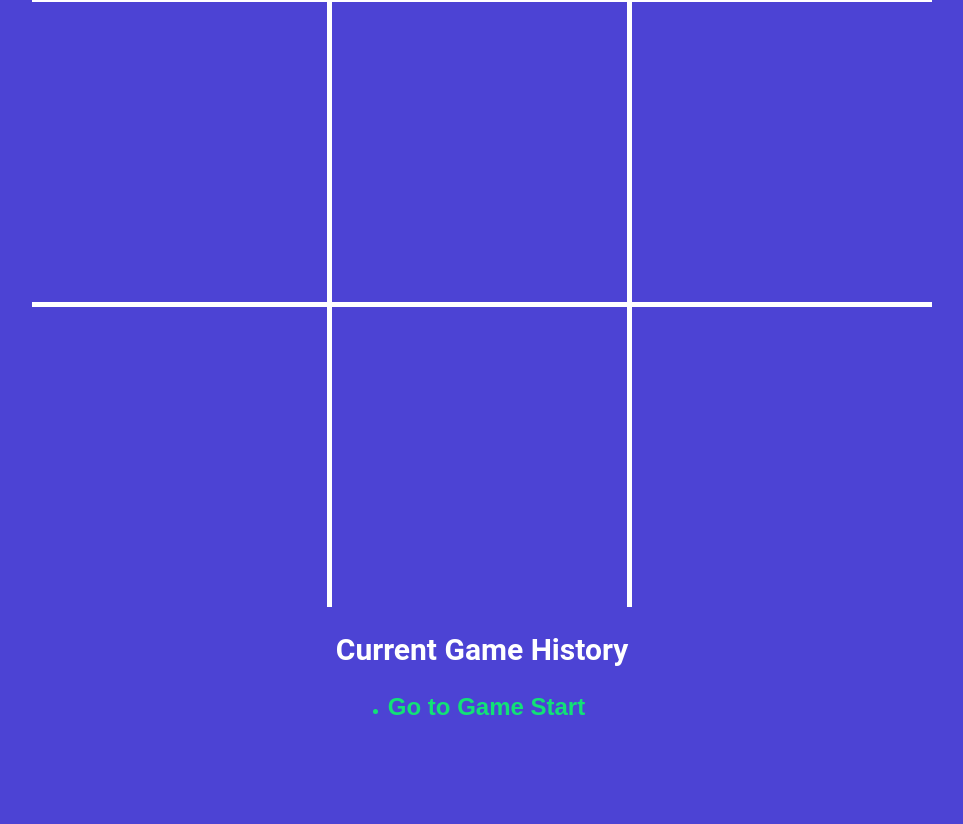
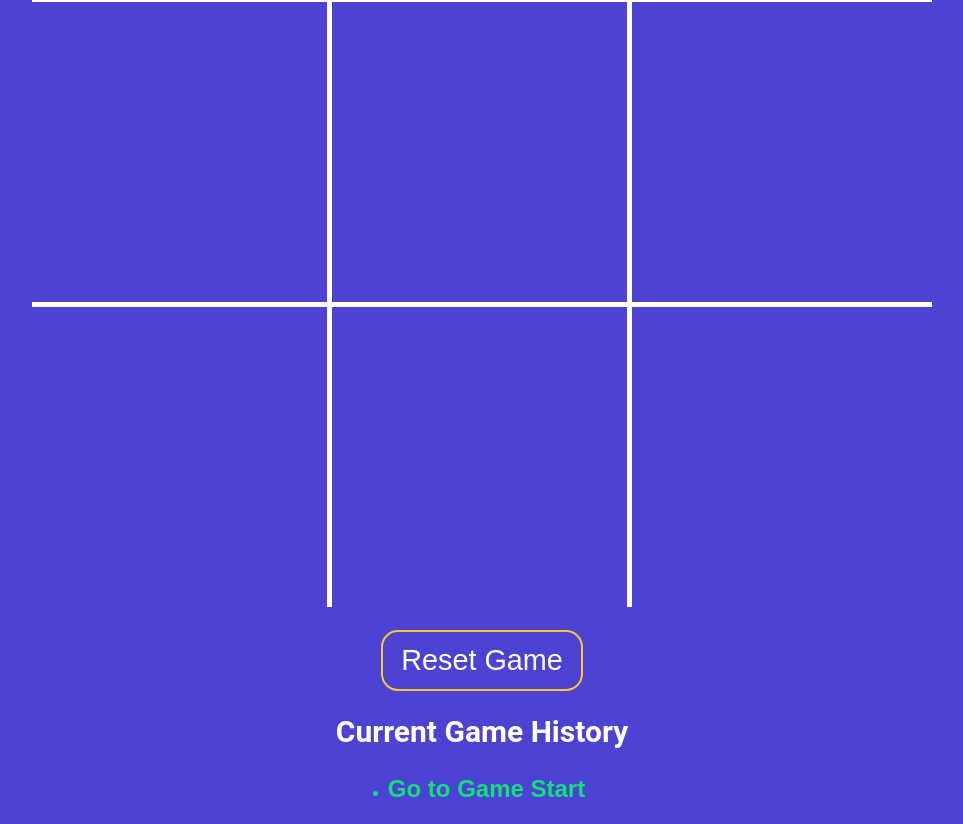
Before and after one commit to gforsythe/titactoe, a React (Vite) app: page / in a window 1280 px wide. Shown: the part 538-1362 px from the top of the page, without its empty margins (158-1121 px from the left). Before the commit the page ends 1280 px from the top, so only its background shows below. Built offline with nearby package versions, Linux system fonts and the light colour scheme.

Commit message:
button reset added

```diff
--- a/src/App.jsx
+++ b/src/App.jsx
@@ -11,6 +11,8 @@ const App = () => {
   const [history, setHistory] = useState(NEW_GAME);
   const [currentMove, setCurrentMove] = useState(0);
   const gamingBoard = history[currentMove]
+
+
 
   const winner = calculateWinner(gamingBoard.squares);
 
@@ -42,10 +44,18 @@ const moveTo = (move) => {
   setCurrentMove(move)
 }
 
+const onNewGameStart = () => {
+    setHistory(NEW_GAME);
+    setCurrentMove(0);
+}
+
   return (
     <div className="app">
      <StatusMessage winner={winner} gamingBoard={gamingBoard}/>
+
       <Board squares={gamingBoard.squares} handleSquareClick={handleSquareClick}/>
+
+         <button  type='button' className={`btn-reset ${winner ? 'active' : ''}`} onClick={onNewGameStart}>Reset Game</button>
       <h2>Current Game History</h2>
       <History moveTo={moveTo} history={history} currentMove={currentMove}/>
     </div>
--- a/src/styles.scss
+++ b/src/styles.scss
@@ -80,14 +80,14 @@ button {
 }
 
 .btn-reset {
-  font-size: 0.8rem;
+  font-size: 1.8rem;
   color: #fff;
   border-radius: 15px;
   padding: 12px 18px;
   margin-top: 25px;
   transition: all 0.2s;
   background-color: $blue;
-  box-shadow: 0px 0px 0px 1px $orange;
+  box-shadow: 0px 0px 0px 2px $orange;
   &.active {
     background-color: $orange;
     box-shadow: none;
```
